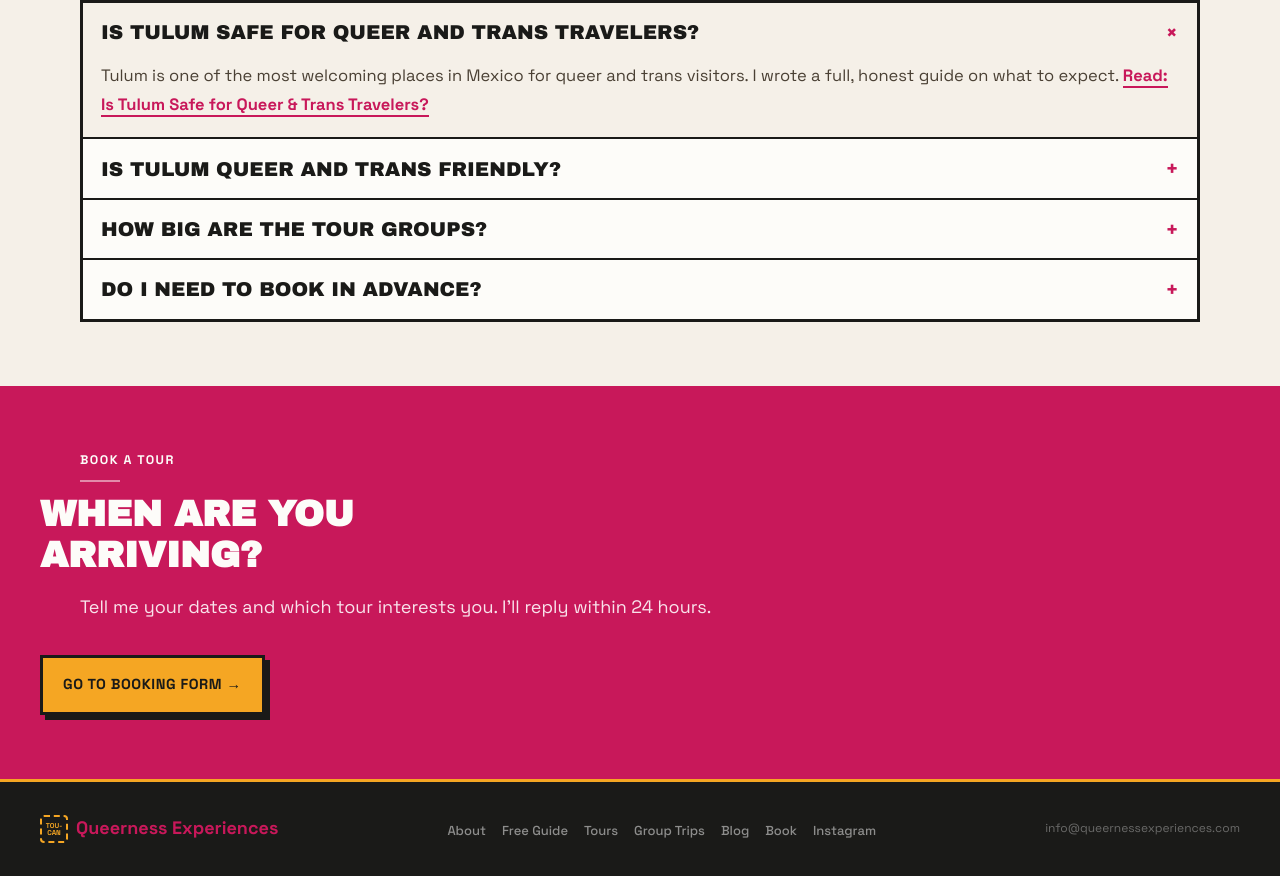
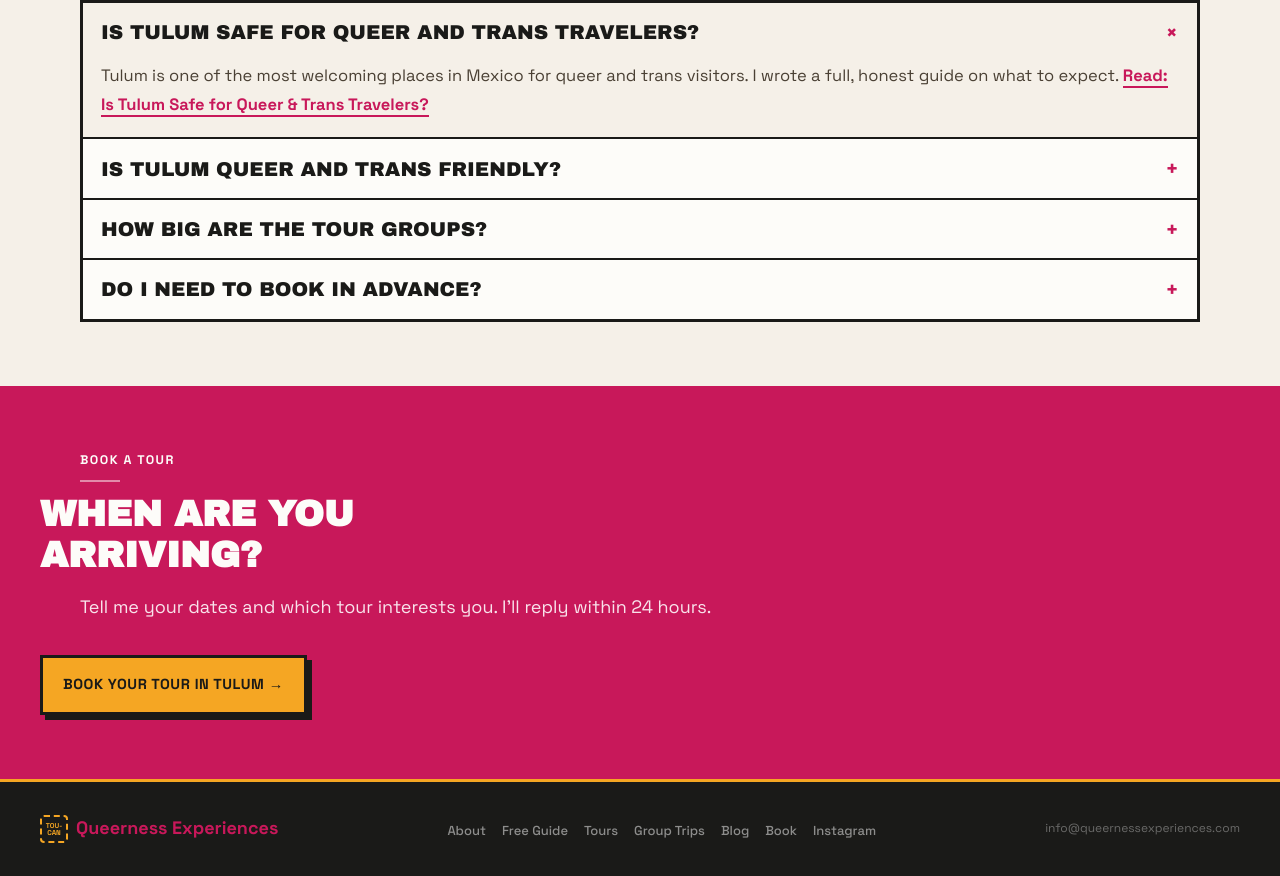
Before and after one commit to queernessexperiences-png/queerness-astro, an Astro site: page / in a window 1280 px wide. Shown: the part 7533-8409 px from the top of the page. Built offline with nearby package versions, Linux system fonts and the light colour scheme; Astro itself is replaced by a stand-in of ours.

Commit message:
Update homepage booking CTA to 'Book Your Tour in Tulum'

```diff
--- a/src/pages/index.astro
+++ b/src/pages/index.astro
@@ -248,7 +248,7 @@ import Layout from '../layouts/Layout.astro';
   <p class="sec-eye">Book a tour</p>
   <h2>When are you<br>arriving?</h2>
   <p class="contact-lead">Tell me your dates and which tour interests you. I'll reply within 24 hours.</p>
-  <a href="/book" class="btn-p" style="display:inline-block;text-align:center;">Go to Booking Form →</a>
+  <a href="/book" class="btn-p" style="display:inline-block;text-align:center;">Book Your Tour in Tulum →</a>
 </section>
 
 <!-- FOOTER -->
```
